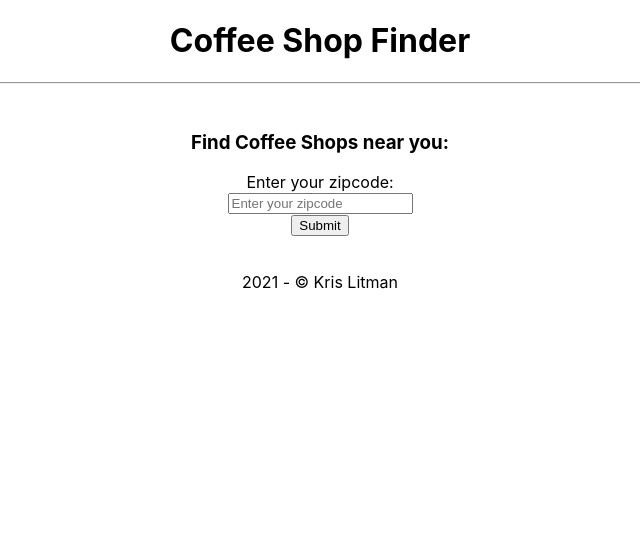
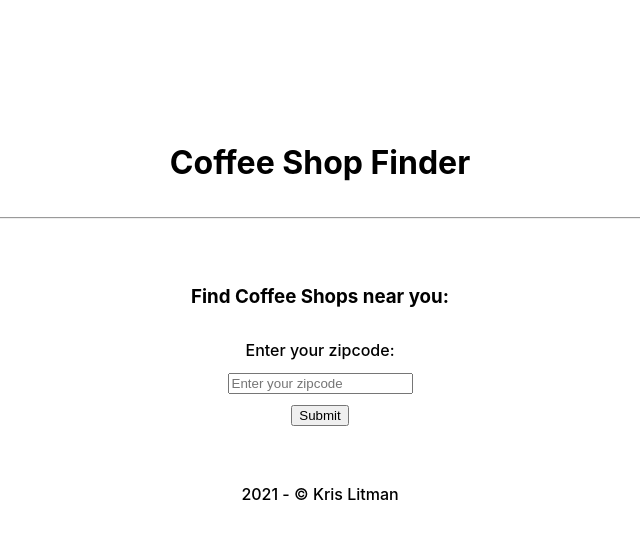
Before and after one commit to krislitman/coffee_shop_finder_fe, a React (Create React App) app: page / in a window 1280 px wide. Shown: the top 538 px of the page, without its empty margins (320-960 px from the left). Built offline with nearby package versions, Linux system fonts and the light colour scheme.

Commit message:
Added some basic styling to index.css

```diff
--- a/package.json
+++ b/package.json
@@ -10,6 +10,7 @@
     "react-dom": "^17.0.2",
     "react-router-dom": "^5.2.0",
     "react-scripts": "4.0.3",
+    "styled-components": "^5.3.0",
     "web-vitals": "^1.0.1"
   },
   "scripts": {
--- a/src/App.css
+++ b/src/App.css
@@ -1,38 +1,3 @@
 .App {
   text-align: center;
 }
-
-.App-logo {
-  height: 40vmin;
-  pointer-events: none;
-}
-
-@media (prefers-reduced-motion: no-preference) {
-  .App-logo {
-    animation: App-logo-spin infinite 20s linear;
-  }
-}
-
-.App-header {
-  background-color: #282c34;
-  min-height: 100vh;
-  display: flex;
-  flex-direction: column;
-  align-items: center;
-  justify-content: center;
-  font-size: calc(10px + 2vmin);
-  color: white;
-}
-
-.App-link {
-  color: #61dafb;
-}
-
-@keyframes App-logo-spin {
-  from {
-    transform: rotate(0deg);
-  }
-  to {
-    transform: rotate(360deg);
-  }
-}
--- a/src/App.js
+++ b/src/App.js
@@ -3,7 +3,7 @@ import React from 'react'
 import  Header  from './components/header'
 import Footer from './components/footer'
 import MainContent from './components/mainContent'
-
+import styled from 'styled-components'
 class App extends React.Component {
   render() {
     return(
--- a/src/index.css
+++ b/src/index.css
@@ -1,5 +1,9 @@
 body {
-  margin: 0;
+  line-height: 2;
+  display: block;
+  font-weight: 500;
+  padding: 100px;
+  margin: 10px;
   font-family: -apple-system, BlinkMacSystemFont, 'Segoe UI', 'Roboto', 'Oxygen',
     'Ubuntu', 'Cantarell', 'Fira Sans', 'Droid Sans', 'Helvetica Neue',
     sans-serif;
--- a/src/index.js
+++ b/src/index.js
@@ -3,11 +3,18 @@ import ReactDOM from 'react-dom'
 import './index.css'
 import App from './App'
 import reportWebVitals from './reportWebVitals'
+import { Route, BrowserRouter } from 'react-router-dom'
+
+const routing = (
+  <BrowserRouter>
+    <div>
+      <Route path="/" component={App} />
+    </div>
+  </BrowserRouter>
+);
 
 ReactDOM.render(
-  <React.StrictMode>
-    <App />
-  </React.StrictMode>,
+  routing,
   document.getElementById('root')
 );
 
```
Also changed, not shown: 2 other files (tests, documents, lock files or other folders).
